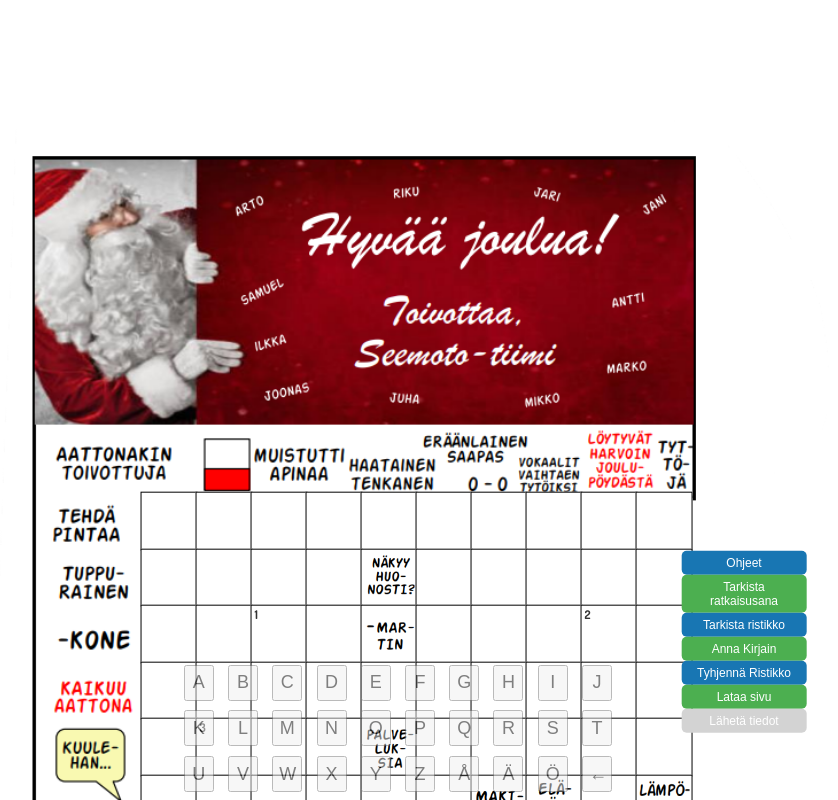
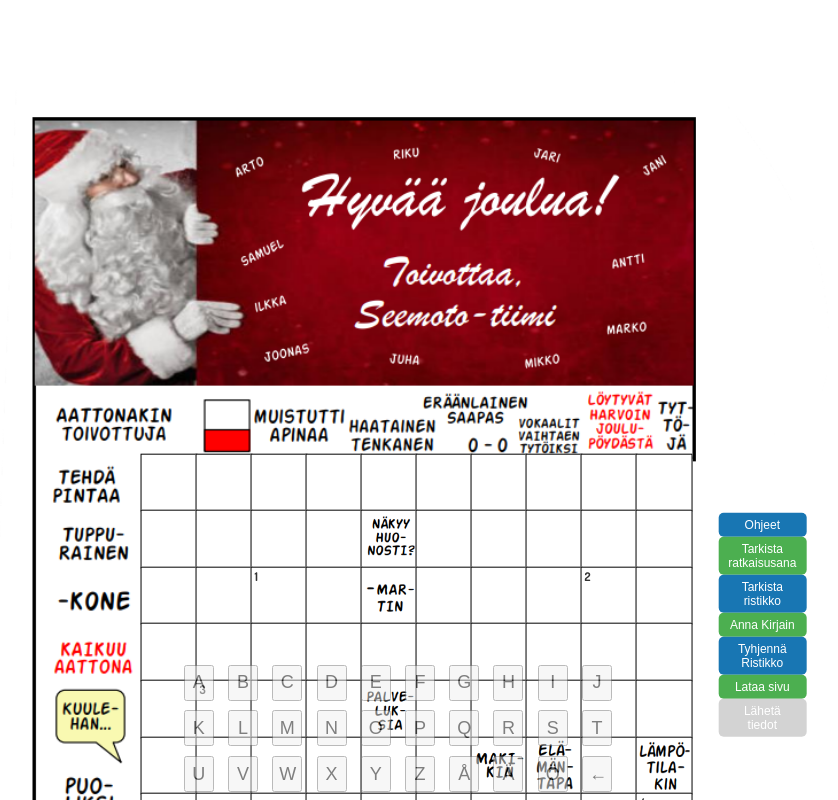
Before and after one commit to DeveloperWizard83/ristikko2021, a React (Vite) app: page / in a window 1280 px wide. Shown: the top 800 px of the page, without its empty margins (236-1074 px from the left). Built offline with nearby package versions, Linux system fonts and the light colour scheme.

Commit message:
Paranneltu painikkeiden mobiili css

```diff
--- a/src/CustomKeyboard.css
+++ b/src/CustomKeyboard.css
@@ -115,26 +115,30 @@
         position: fixed;
        top: 0;
         height: auto; /* Auto height to contain the buttons */
-        width: 100vw; /* Full width to use the entire screen width */
+        right: -5px;
+        width: 9vw; /* Full width to use the entire screen width */
         z-index: 2; /* Ensure it's above the keyboard container */
         background: rgba(0,0,0,0.5); /* Semi-transparent background */
         padding: 10px 0; /* Add some padding at the top and bottom */
         box-sizing: border-box; /* Include padding in the width calculation */
         display: flex; /* Use flexbox for internal alignment */
-        flex-direction: row; /* Arrange flex items horizontally */
+        flex-direction: column; /* Arrange flex items horizontally */
         align-items: center; /* Center-align the flex items vertically */
         justify-content: space-around; /* Distribute the items evenly with space around them */
         overflow-x: auto; /* Allows horizontal scrolling if buttons overflow */
-        transform: translateY(-500%);
+        transform: translateX(-13%);
+        overflow-x: scroll;
+        background: none;
       }
 
       .button-container button {
         /* Adjust button styles to be smaller and fit within the container */
-        padding: 5px 10px; /* Reduced padding */
-        font-size: 12px; /* Smaller font size */
+        padding: 2px 5px; /* Reduced padding */
+        font-size: 6px; /* Smaller font size */
         margin: 0 2px; /* Small margin to keep buttons from touching */
         min-width: 0; /* Allow buttons to shrink */
         flex: 0 0 auto; /* Do not grow, do not shrink, and base size on content */
+        overflow-x: scroll;
       }
 
         .custom-keyboard-container {
@@ -169,6 +173,7 @@
 
             /* No need to set top, left, or bottom properties here as the container takes care of positioning */
         }
+
         .custom-keyboard button {
           height: 36px; /* Ensure the height is enough for easy interaction */
           width: auto; /* Allow the button to fill the grid cell */
@@ -185,7 +190,8 @@
 
 
         .canvas {
-            top: calc(40% + 3.6vw)
+            top: calc(40% + 3.6vw);
+            margin-right: 150px;
           }
           .grid-item {
 
@@ -204,27 +210,8 @@
 
     @media screen and (max-width: 1400px) and (orientation: landscape) {
       .canvas {
-        top: calc(40% + 9.6vw);
-
+        top: calc(40% + 6.6vw)
       }
 
-      .custom-keyboard-container {
-        display: flex;
-        position: fixed;
-        bottom: 0;
-        left: 50%; /* Add this to start the container in the center */
-        transform: translateX(-50%);
-
-        justify-content: center;
-
-        width: 100%; /* Stretch the container across the width of the screen */
-        max-width: 750px; /* Set a max-width to prevent it from getting too wide */
-        z-index: 1; /* Make sure this is not higher than the crossword grid's z-index */
-        /* ... other styles ... */
-    }
-    .button-container{
-
-      margin-left: 700px;
-    }
 
     }
```
